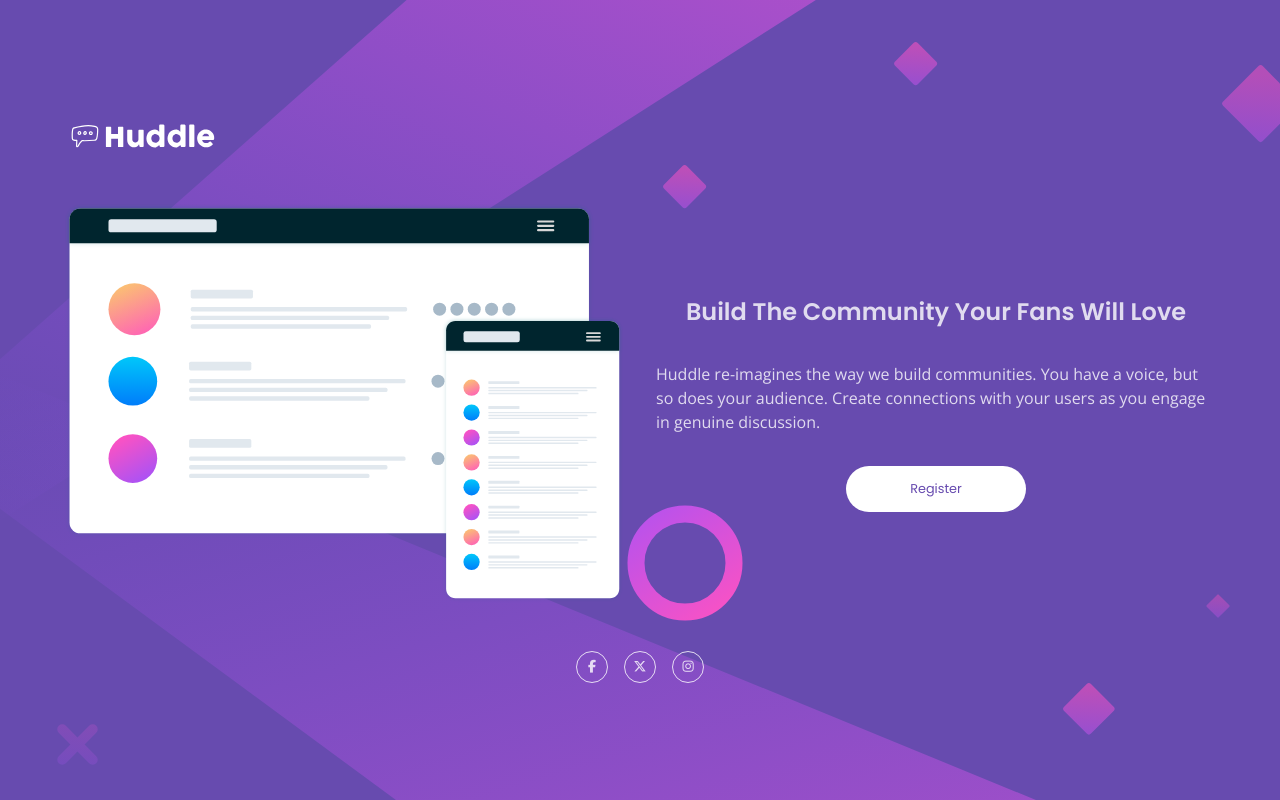
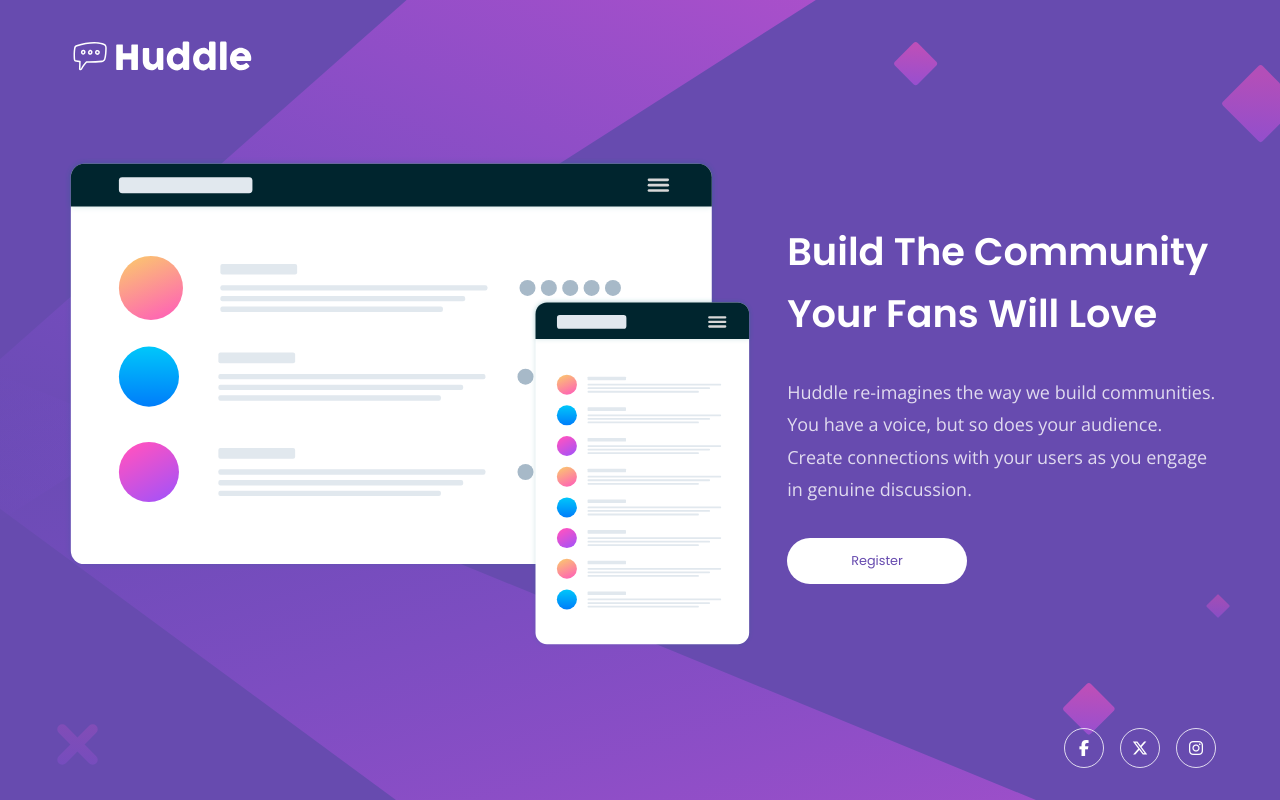
Before and after one commit to Ariarzg/FEM_Huddle-Landing-Page, a plain HTML site: page index.html in a window 1280 px wide. Drawn offline with nearby package versions, Linux system fonts and the light colour scheme.

Commit message:
Responsiveness Implemented

```diff
--- a/style.css
+++ b/style.css
@@ -26,11 +26,11 @@ body {
   background-size: contain;
   padding: 2rem;
   text-align: center;
+  color: white;
   display: flex;
   flex-direction: column;
-  justify-content: center;
-  gap: 3rem;
-  color: rgba(255, 255, 255, 0.8);
+  justify-content: space-between;
+  gap: 2rem;
 }
 
 @media (min-width: calc(48rem + 1px)) {
@@ -38,13 +38,13 @@ body {
     text-align: start;
     padding: 2rem 4rem;
     background-image: url("images/bg-desktop.svg");
-    background-color: var(--clr-primary);
-    background-position: center;
+    background-position: top;
     background-size: cover;
   }
 }
 
-main {
+/* main {
+  background: black;
   display: grid;
   grid-template-columns: 1fr;
   gap: 2rem;
@@ -52,29 +52,73 @@ main {
 
 @media (min-width: calc(48rem + 1px)) {
   main {
-    grid-template-columns: 1fr 1fr;
+    grid-template-columns: 1fr 45%;
+    justify-content: center;
   }
+} */
+
+main {
+  display: flex;
+  flex-direction: column;
+  gap: 2rem;
+}
+
+@media (min-width: calc(48rem + 1px)) {
+  main {
+    flex-direction: row;
+    justify-self: center;
+    max-width: 100%;
+  }
+}
+
+.mockup {
+  margin-block: auto;
+  min-width: 60%;
+  height: fit-content;
 }
 
 .container {
   display: flex;
   flex-direction: column;
   justify-content: center;
+  align-items: center;
   gap: 2rem;
-  align-items: center;
   margin-block: 2rem;
+}
+
+@media (min-width: calc(48rem + 1px)) {
+  .container {
+    margin-block: 4rem;
+    justify-content: flex-start;
+    align-items: flex-start;
+  }
 }
 
 h1 {
   font-family: var(--f-heading);
   font-weight: var(--fw-600);
   font-size: 1.5rem;
-  line-height: 1.5;
+  line-height: 1.6;
+  text-wrap: pretty;
+}
+
+@media (min-width: calc(48rem + 1px)) {
+  h1 {
+    font-size: clamp(1.125rem, 3vw, 3.5rem);
+  }
 }
 
 p {
+  color: rgba(255, 255, 255, 0.8);
   font-family: var(--f-body);
   font-weight: var(--fw-400);
+  line-height: 1.8;
+}
+
+@media (min-width: calc(48rem + 1px)) {
+  p {
+    font-size: clamp(0.875rem, 1.5vw, 1.125rem);
+  }
 }
 
 .logo {
@@ -83,7 +127,7 @@ p {
 
 @media (min-width: calc(48rem + 1px)) {
   .logo {
-    width: clamp(5rem, 12vw, 12rem);
+    width: clamp(7rem, 16vw, 12rem);
   }
 }
 
@@ -105,6 +149,12 @@ footer {
   gap: 1rem;
 }
 
+@media (min-width: calc(48rem + 1px)) {
+  footer {
+    justify-content: flex-end;
+  }
+}
+
 a {
   text-decoration: none;
   color: rgba(255, 255, 255, 0.8);
@@ -118,3 +168,11 @@ a {
   justify-content: center;
   align-items: center;
 }
+
+@media (min-width: calc(48rem + 1px)) {
+  a {
+    font-size: 1rem;
+    width: 2.5rem;
+    height: 2.5rem;
+  }
+}
```
